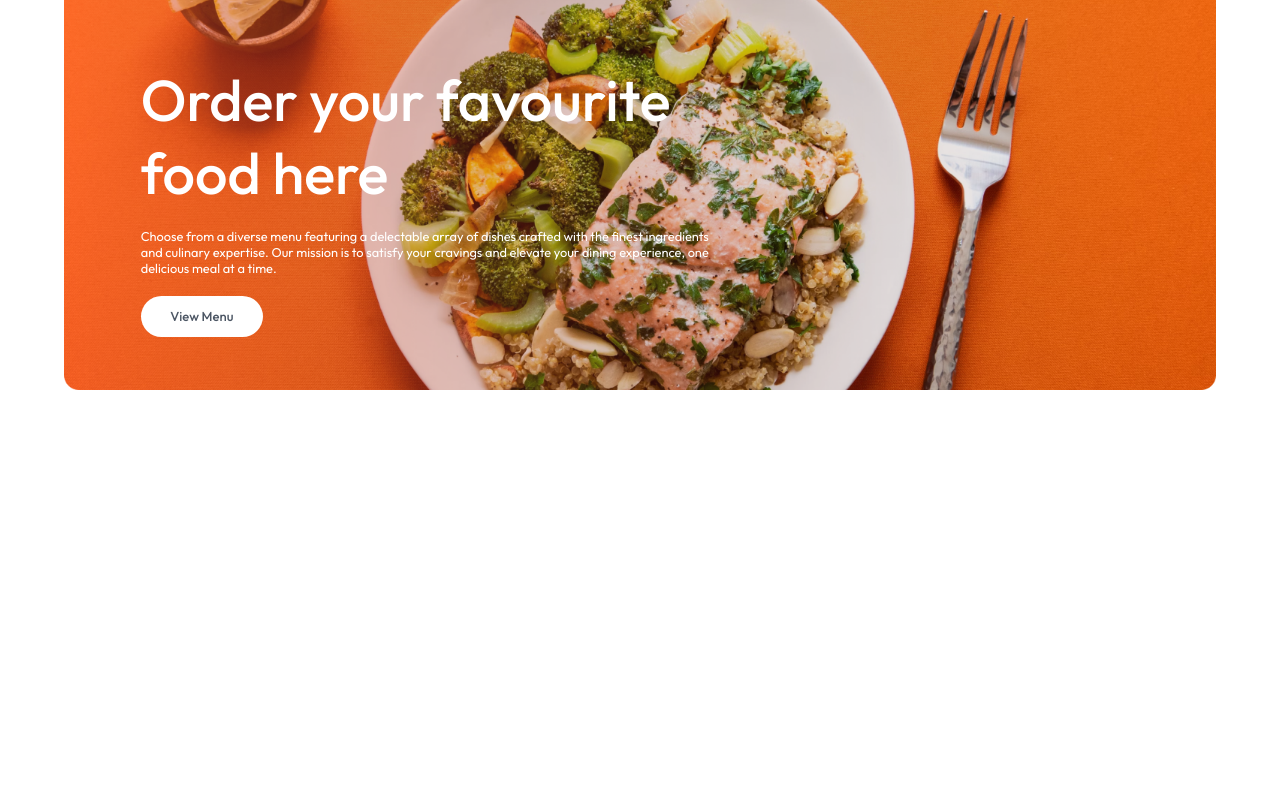
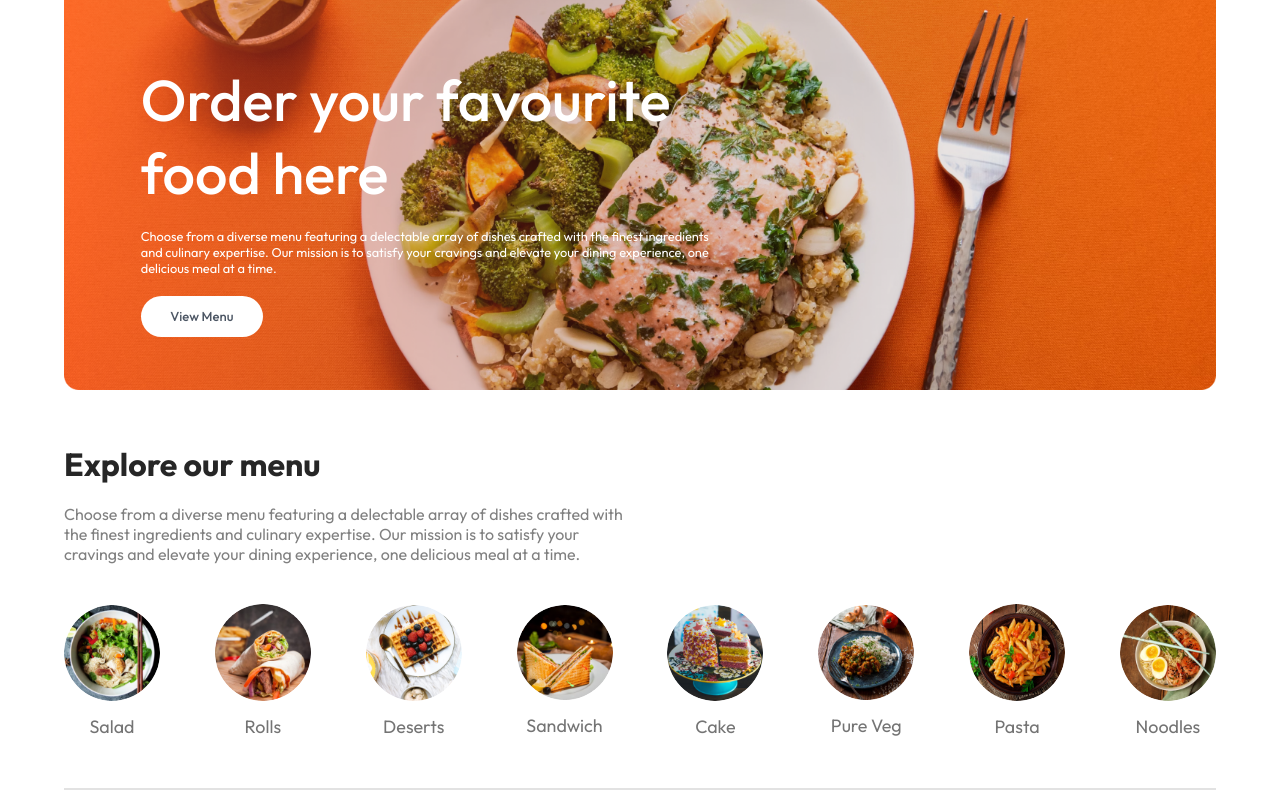
Before and after one commit to soumadeep-dey/FoodBuzz, a React (Vite) app in the folder frontend/: page / in a window 1280 px wide. Shown: the part 219-1019 px from the top of the page. Before the commit the page ends 800 px from the top, so only its background shows below. Built offline with nearby package versions, Linux system fonts and the light colour scheme.

Commit message:
feat: explore menu component added

```diff
--- /dev/null
+++ b/frontend/src/components/ExploreMenu/ExploreMenu.css
@@ -0,0 +1,47 @@
+.explore-menu {
+  display: flex;
+  flex-direction: column;
+  gap: 20px;
+}
+.explore-menu h1 {
+  color: #262626;
+}
+.explore-menu-text {
+  max-width: 50%;
+  color: #808080;
+}
+.explore-menu-list {
+  display: flex;
+  justify-content: space-between;
+  align-items: center;
+  gap: 20px;
+  text-align: center;
+  margin: 20px 0px;
+  overflow-x: scroll;
+}
+.explore-menu-list::-webkit-scrollbar {
+  display: none;
+}
+.explore-menu-list-item img {
+  width: 7.5vw;
+  min-width: 80px;
+  cursor: pointer;
+  border-radius: 50%;
+  transition: 0.2s;
+}
+.explore-menu-list-item p {
+  margin-top: 10px;
+  color: #747474;
+  font-size: max(1.4vw, 16px);
+  cursor: pointer;
+}
+.explore-menu-list-item .active {
+    border: 4px solid #f95017;
+    padding: 2px;
+}
+.explore-menu hr {
+  margin: 10px 0px;
+  height: 2px;
+  background-color: #e2e2e2;
+  border: none;
+}
--- /dev/null
+++ b/frontend/src/components/ExploreMenu/ExploreMenu.jsx
@@ -0,0 +1,42 @@
+import React from "react";
+import "./ExploreMenu.css";
+import { menu_list } from "../../assets/frontend_assets/assets";
+
+const ExploreMenu = ({ category, setCategory }) => {
+  return (
+    <div className="explore-menu" id="explore-menu">
+      <h1>Explore our menu</h1>
+      <p className="explore-menu-text">
+        Choose from a diverse menu featuring a delectable array of dishes
+        crafted with the finest ingredients and culinary expertise. Our mission
+        is to satisfy your cravings and elevate your dining experience, one
+        delicious meal at a time.
+      </p>
+      <div className="explore-menu-list">
+        {menu_list.map((item, index) => {
+          return (
+            <div
+              key={index}
+              className="explore-menu-list-item"
+              onClick={() => {
+                setCategory((prev) =>
+                  prev === item.menu_name ? "All" : item.menu_name
+                );
+              }}
+            >
+              <img
+                src={item.menu_image}
+                alt={item.menu_name}
+                className={category === item.menu_name ? "active" : ""}
+              />
+              <p>{item.menu_name}</p>
+            </div>
+          );
+        })}
+      </div>
+      <hr />
+    </div>
+  );
+};
+
+export default ExploreMenu;
--- a/frontend/src/pages/Home/Home.jsx
+++ b/frontend/src/pages/Home/Home.jsx
@@ -1,10 +1,15 @@
+import { useState } from "react";
+import ExploreMenu from "../../components/ExploreMenu/ExploreMenu";
 import Header from "../../components/Header/Header";
 import "./Home.css";
 
 const Home = () => {
+  const [category, setCategory] = useState("All");
+
   return (
     <main>
       <Header />
+      <ExploreMenu category={category} setCategory={setCategory} />
     </main>
   );
 };
```
